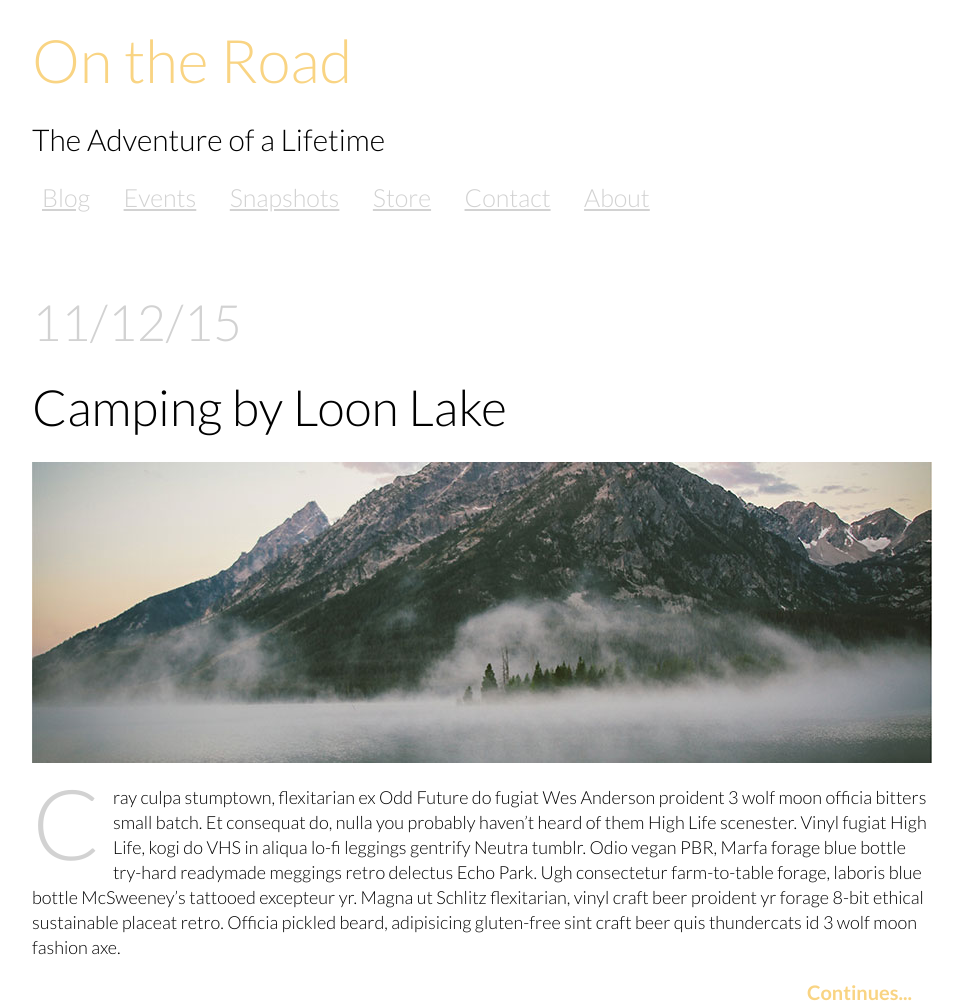
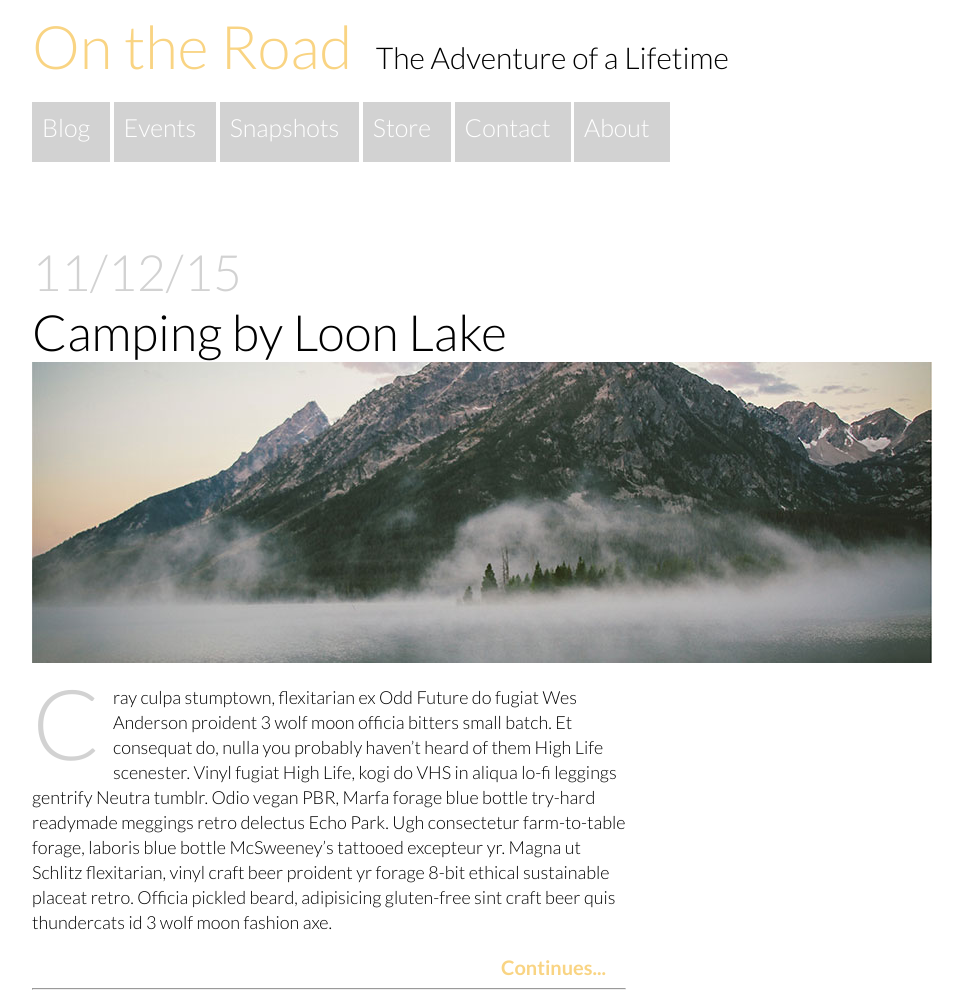
Before and after one commit to mercedesjenkins/homework, a plain HTML site: page travel_blog_part1/index.html in a window 1280 px wide. Shown: the top 1007 px of the page, without its empty margins (158-1121 px from the left). Drawn offline with Linux system fonts and the light colour scheme.

Commit message:
couldn't finish - floats so hard
completely forgot all we learned in class :( will come to office hours
to solidify

```diff
--- a/travel_blog_part1/index.html
+++ b/travel_blog_part1/index.html
@@ -1,10 +1,3 @@
-<!--Add CSS to the page. When complete it should look like Travel_Blog.png
-Do you see new tags? Look them up so you are growing your tag vocabulary.
-Bonus tasks:
-- Google <footer> </footer> tag and implement the page footer.
-- Add Google Fonts (Lato font).
--->
-
 <!doctype html>
 <html lang="en-us">
 <head>
@@ -14,19 +7,20 @@ Bonus tasks:
 <link href='https://fonts.googleapis.com/css?family=Lato:300,700' rel='stylesheet' type='text/css'>
 </head>
 <body>
+	<div class="wrapper">
 	<header>
 		<h1><a href="index.html">On the Road</a></h1>
 		<h2>The Adventure of a Lifetime</h2>
-		<nav>
-			<a class="navbar" href="#">Blog</a>
-			<a class="navbar" href="#">Events</a>
-			<a class="navbar" href="#">Snapshots</a>
-			<a class="navbar" href="#">Store</a>
-			<a class="navbar" href="#">Contact</a>
-			<a class="navbar" href="#">About</a>
+		<nav class="navbar">
+			<a href="#">Blog</a>
+			<a href="#">Events</a>
+			<a href="#">Snapshots</a>
+			<a href="#">Store</a>
+			<a href="#">Contact</a>
+			<a href="#">About</a>
 		</nav>
 	</header>
-
+<div id="main">
 	<article>
 		<h3>11/12/15</h3>
 		<h2><a href="#">Camping by Loon Lake</a></h2>
@@ -38,8 +32,8 @@ Bonus tasks:
 
 
 
-	<article>
-		<h3>11/11/15</h3></article>
+	<article class="bigsur">
+		<h3>11/11/15</h3>
 		<h2><a href="#">A Morning Hike in Big Sur</a></h2>
 		<img src="images/travel_photo2.jpeg" alt="hiking boots">
 		<p class="spacious"><span class="drop-cap">S</span>elfies sunt Tumblr, delectus small batch DIY umami sint. Polaroid chambray selfies McSweeney's Cosby sweater, Pitchfork tattooed assumenda Wes Anderson Blue Bottle twee Carles ennui. Nisi locavore fugiat sapiente salvia aliqua. Shoreditch kogi exercitation fashion axe. Wolf semiotics Pinterest, laboris quis master cleanse tousled small batch street art bespoke fingerstache dreamcatcher ethical labore. Dreamcatcher iPhone typewriter, tote bag four loko fanny pack master cleanse organic PBR reprehenderit actually. Craft beer drinking vinegar wayfarers, pork belly narwhal pariatur polaroid cupidatat in 8-bit distillery anim literally.</p>
--- a/travel_blog_part1/style.css
+++ b/travel_blog_part1/style.css
@@ -1,3 +1,7 @@
+* {
+	box-sizing: border-box;
+}
+
 body {
 	font-family: "lato", sans-serif;
 	font-weight: 300;
@@ -5,6 +9,19 @@ body {
 	margin: 10px auto;
 	color: #000000;
 	max-width: 900px;
+}
+
+#main {
+	float: left;
+	width: 66%;
+}
+h1	{
+	display: inline;
+	font-size: 60px;
+	font-weight: lighter;
+	color: #F9D483;
+	text-decoration: none;
+	margin-right: 20px;
 }
 h1 a {
 	font-size: 60px;
@@ -14,16 +31,22 @@ h1 a {
 
 }
 h2 {
+	display: inline;
 	font-size: 30px;
 	font-weight: lighter;
 	color: #000000;
 }
-.navbar {
+
+.navbar a {
+	display: inline-block;
 	font-size: 25px;
 	font-weight: lighter;
-	color: #D2D2D2;
-	text-decoration: underline;
-	margin: 20px 20px 0px 10px;
+	color: white;
+	text-decoration: none;
+	margin: 20px 0 0px 0;
+	padding: 10px 20px 20px 10px;
+	background-color: #D2D2D2
+
 }
 h3 {
 	font-size: 50px;
```
Also changed, not shown: travel_blog_part1/aside-content.html (added, +23 -0 lines), travel_blog_part1/On the Road.png (added), travel_blog_part1/ad.gif (added).
